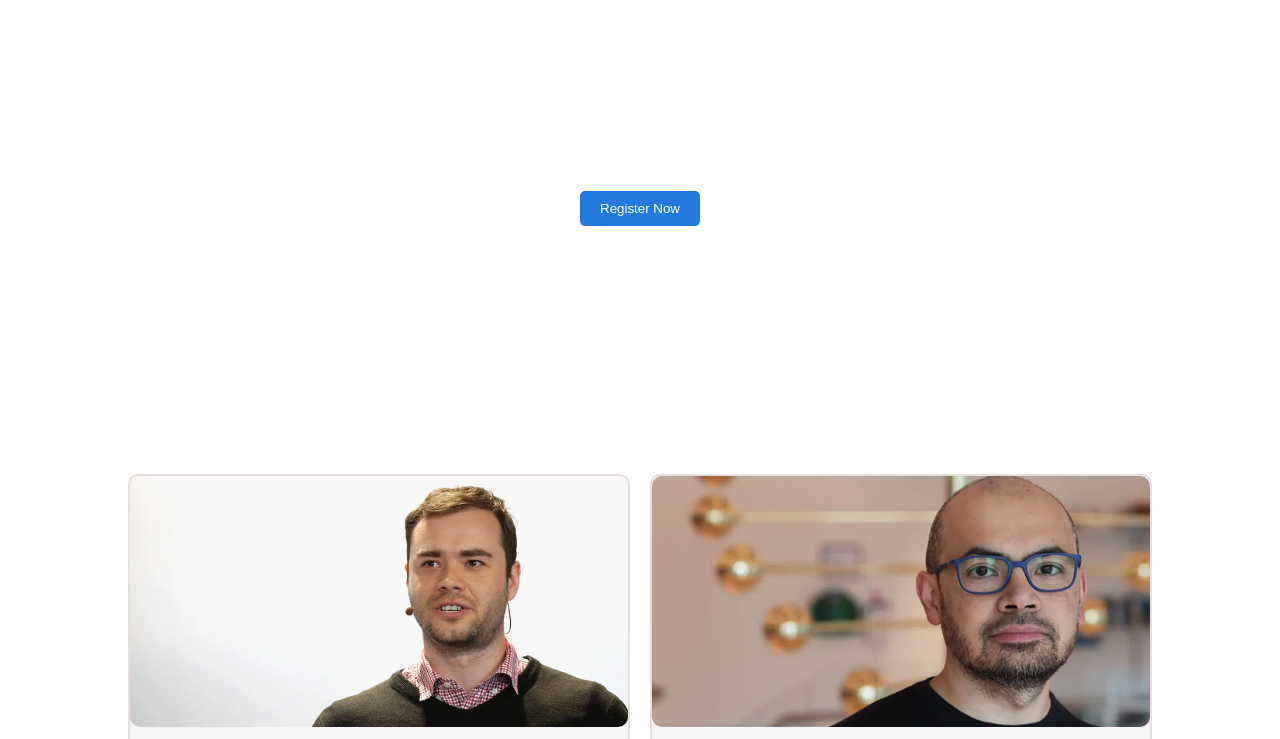
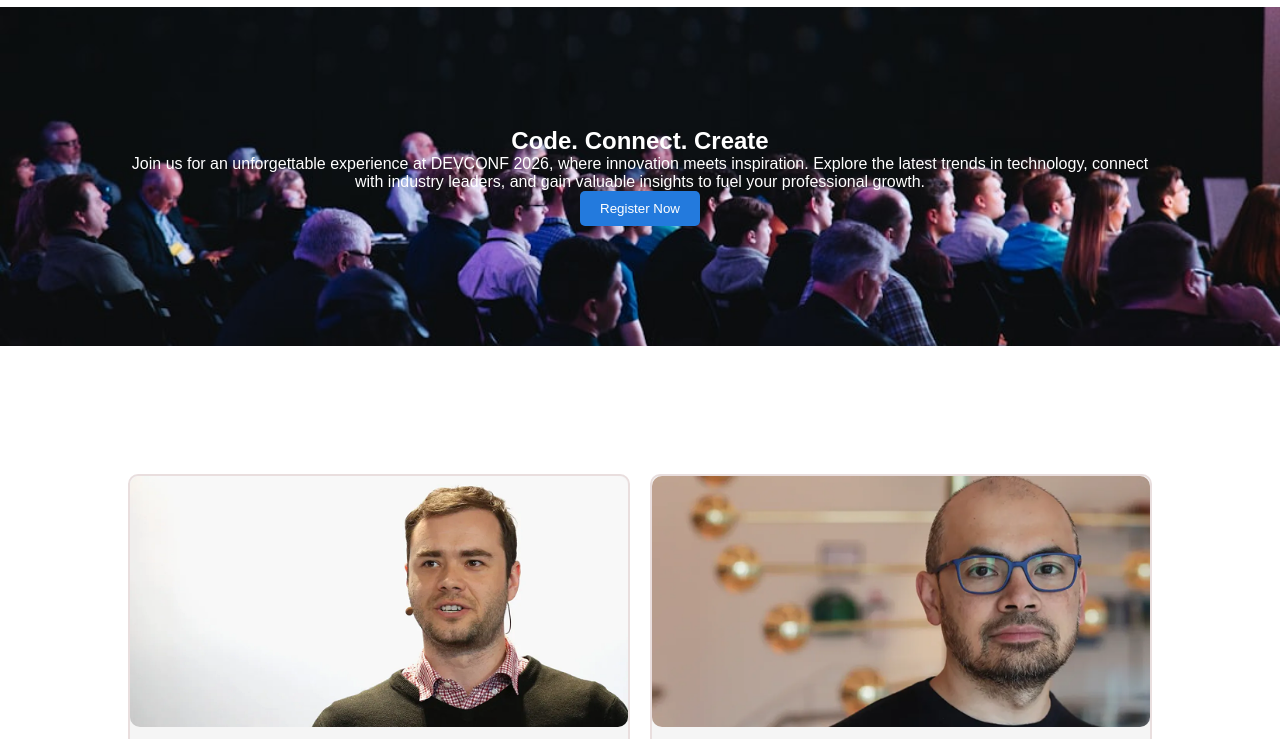
Before and after one commit to mohammadtanim0/Dev_conf_2026, a plain HTML site: page index.html in a window 1280 px wide. Shown: the part 61-800 px from the top of the page. Drawn offline with Linux system fonts and the light colour scheme; the site is published under a folder, as on GitHub Pages, so addresses that start at the root find nothing.

Commit message:
Final commit

```diff
--- a/style.css
+++ b/style.css
@@ -40,7 +40,7 @@
     /* justify-content: space-between; */
     align-items: center;
     padding: 20px;
-    background-image: url(/assents/banner.jpg);
+    background-image: url(./assents/banner.jpg);
     background-size: cover;
     background-position: center;
     padding: 120px;
```
